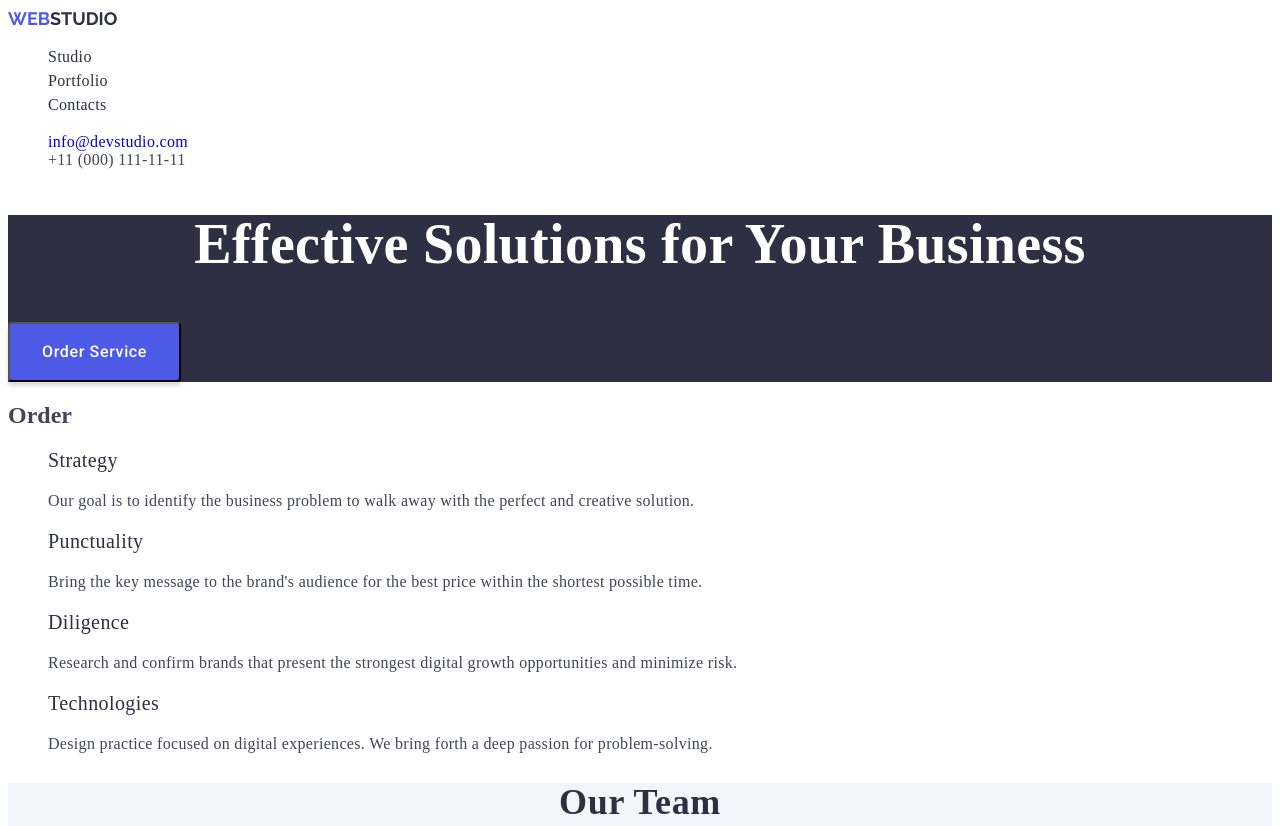
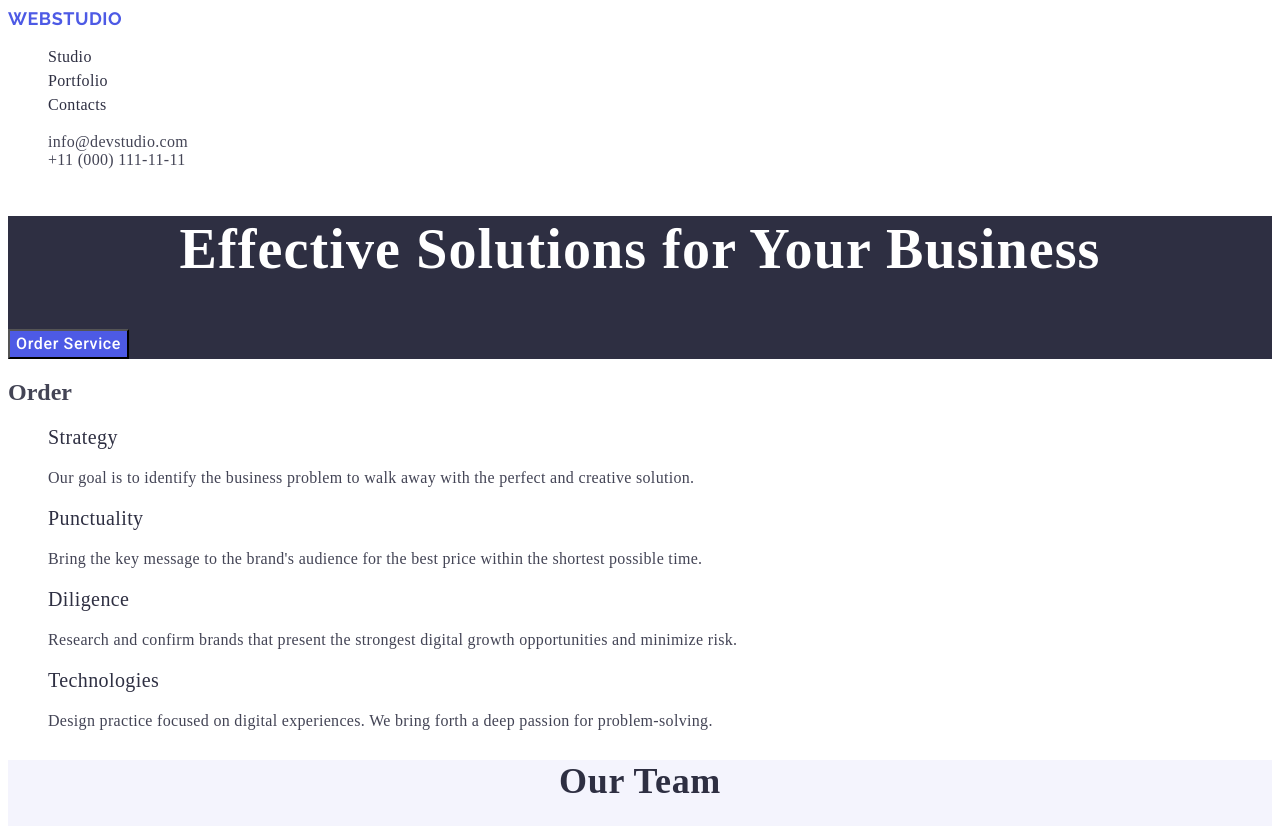
Before and after one commit to MariaKhalenko/goit-markup-hw-02, a plain HTML site: page index.html in a window 1280 px wide. Shown: the top 826 px of the page. Drawn offline with Linux system fonts and the light colour scheme.

Commit message:
editing homework 4

```diff
--- a/css/styles.css
+++ b/css/styles.css
@@ -7,7 +7,7 @@
   --c-text-footer: #F4F4FD;
 }
 body {
-    font-family: "Roboto" sans-serif, "Raleway";
+    font-family: "Roboto" sans-serif;
     color: #434455;
     background-color: #FFF;
 }
@@ -23,7 +23,9 @@ ul {
     font-family: "Raleway", sans-serif;
     font-size: 18px;
     font-weight: 700;
-    line-height: 1,66;
+    line-height: 1.17;
+    letter-spacing: 0.03em;
+    text-transform: uppercase;
   }
 .logo-studio {
     color: #2e2f42;
@@ -31,7 +33,9 @@ ul {
         sans-serif;
     font-size: 18px;
     font-weight: 700;
-    line-height: 1,66;
+    line-height: 1.17;
+    letter-spacing: 0.03em;
+    text-transform: uppercase;
     }
 .nav-link {
     color: #2E2F42;
@@ -49,6 +53,9 @@ ul {
     .nav-link:focus {
     color: #404bbf;
     }
+.info-adress {
+    font-style: normal;
+        }
 .info {
     color: #434455;
     font-size: 16px;
@@ -66,6 +73,7 @@ ul {
 .info:focus {
     color: #404bbf;
 }
+
 .order-section {
     background: #2E2F42;
     flex-shrink: 0;
@@ -78,6 +86,8 @@ ul {
     font-size: 56px;
     font-weight: 700;
     line-height: 1,07;
+    letter-spacing: 0.02em;
+    line-height: 1.2;
    }
 .order-button {
     background: #4D5AE5;
@@ -87,12 +97,6 @@ ul {
     font-size: 16px;
     line-height: 1.5;
     letter-spacing: 0.04em;
-    border-radius: 4px;
-    box-shadow: 0px 4px 4px 0px rgba(0, 0, 0, 0.15);
-    display: inline-flex;
-    padding: 16px 32px;
-    align-items: flex-start;
-    gap: 10px;
     cursor: pointer;
 }
 .order-button:hover {
@@ -114,7 +118,7 @@ background-color: #404BBF
     font-weight: 400;
     line-height: 1,5;
     letter-spacing: 0.02em;
-}
+    }
 .team-section {
     background-color: #F4F4FD;
 }
@@ -125,10 +129,10 @@ background-color: #404BBF
     color: #2E2F42;
     font-size: 36px;
     font-weight: 700;
-    line-height: 1.11;
     text-align: center;
     letter-spacing: 0.02em;
     text-transform: capitalize;
+    line-height: 1.2;
 }
 .team-name {
     color: #2E2F42;
@@ -141,23 +145,23 @@ background-color: #404BBF
     color: #434455;
     font-size: 16px;
     font-weight: 400;
-    line-height: 1,5;
+    line-height: 1.5;
     letter-spacing: 0.02em;
-}
+    }
 .title-portfolio {
     color: #2E2F42;
     font-size: 36px;
     font-weight: 700;
-    line-height: 1,11;
     text-align: center;
     letter-spacing: 0.02em;
     text-transform: capitalize;
+    line-height: 1.11;
 }
 .portfolio-projects {
     color: #2E2F42;
     font-size: 20px;
     font-weight: 500;
-    line-height: 1,2;
+    line-height: 1.2;
     letter-spacing: 0.02em;
 }
 .portfolio-project-type {
--- a/index.html
+++ b/index.html
@@ -22,7 +22,7 @@
     <header>
       <nav>
         <a class="logo" href="./index.html"
-          >WEB<span class="logo-studio">STUDIO</span></a
+          >WEB<span class"logo-studio">STUDIO</span></a
         >
         <ul>
           <li><a class="nav-link" href="./index.html">Studio</a></li>
@@ -30,10 +30,10 @@
           <li><a class="nav-link" href="">Contacts</a></li>
         </ul>
       </nav>
-      <address class="info">
+      <address class="info-adress">
         <ul>
           <li>
-            <a href="mailto:info@devstudio.com">info@devstudio.com</a>
+            <a class="info" href="mailto:info@devstudio.com">info@devstudio.com</a>
           </li>
           <li>
             <a class="info" href="tel:+110001111111">+11 (000) 111-11-11</a>
```
